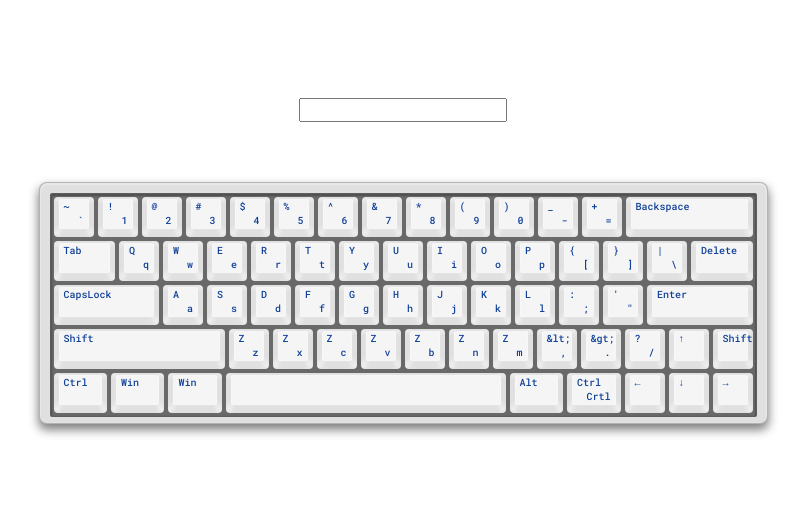
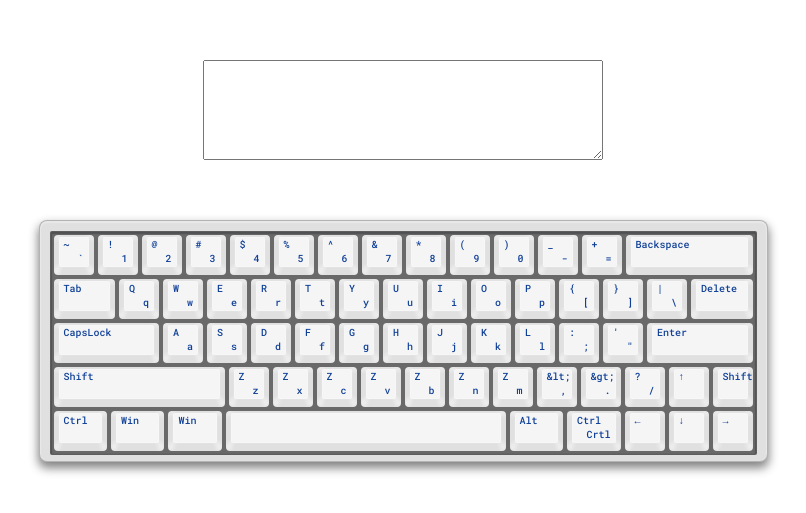
Before and after one commit to npwsk/virtual-keyboard, a website built with webpack: page index.html in a window 1280 px wide. Shown: the part 139-652 px from the top of the page, without its empty margins (237-1043 px from the left). Built offline with nearby package versions, Linux system fonts and the light colour scheme.

Commit message:
fix: change input field to textarea

```diff
--- a/js/views/inputField.js
+++ b/js/views/inputField.js
@@ -1,6 +1,5 @@
 const createInputField = () => {
-  const inputEl = document.createElement('input');
-  inputEl.type = 'text';
+  const inputEl = document.createElement('textarea');
   inputEl.classList.add('input-field');
   return inputEl;
 };
--- /dev/null
+++ b/scss/components/_input-field.scss
@@ -0,0 +1,4 @@
+.input-field {
+  width: 400px;
+  height: 100px;
+}
--- a/scss/index.scss
+++ b/scss/index.scss
@@ -3,3 +3,4 @@
 @use "./layout/app";
 @use "./components/key";
 @use "./components/keyboard";
+@use "./components/input-field";
```
